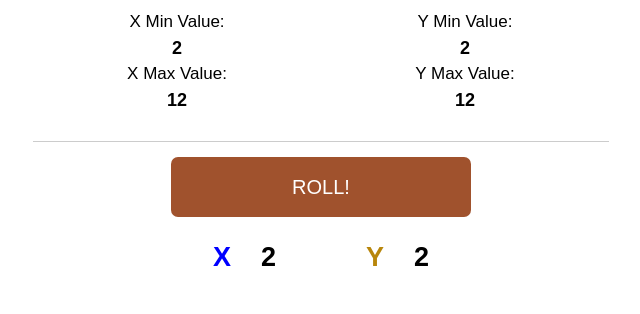
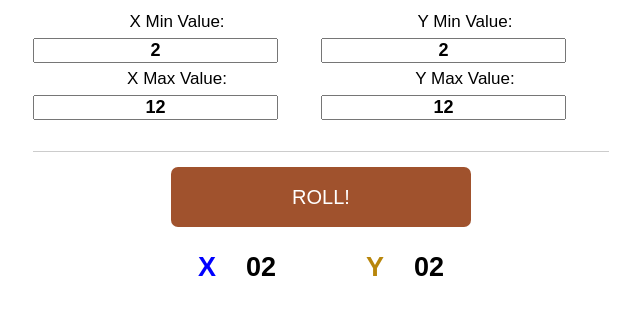
Before and after one commit to orest-cloud/coordinate_randomizer, a plain HTML site: page index.html in a window 1280 px wide. Both pictures are taken after a click on the button "ROLL!". Shown: the part 60-374 px from the top of the page, without its empty margins (319-959 px from the left). Drawn offline with Linux system fonts and the light colour scheme.

Commit message:
Added min and max inputs

```diff
--- a/css/global.css
+++ b/css/global.css
@@ -30,7 +30,7 @@ button {
   font-family: sans-serif;
   font-size: 2rem;
   font-weight: 500;
-  background-color: #A0522D;
+  background-color: Sienna;
   border-radius: 7px;
   border-style: none;
   color: White;
--- a/index.html
+++ b/index.html
@@ -16,16 +16,16 @@
         <section class="settings">
             <div class="settings__column settings__column--first">
                 <p class="settings__paragraph">X Min Value:</p>
-                <p class="settings__number">2</p>
+                <input class="settings__number" value="2" id="xMin"></input>
                 <p class="settings__paragraph">X Max Value:</p>
-                <p class="settings__number">12</p>
+                <input class="settings__number" value="12" id="xMax"></input>
             </div>
 
             <div class="settings__column">
                 <p class="settings__paragraph">Y Min Value:</p>
-                <p class="settings__number">2</p>
+                <input class="settings__number" value="2" id="yMin"></input>
                 <p class="settings__paragraph">Y Max Value:</p>
-                <p class="settings__number">12</p>
+                <input class="settings__number" value="12" id="yMax"></input>
             </div>
         </section>
 
--- a/scripts/scripts.js
+++ b/scripts/scripts.js
@@ -5,27 +5,42 @@ const YCOORD = document.querySelector('#y_number');
 // Identify button
 const ROLLBUTTON = document.querySelector('#button');
 
+const xMinInput = document.querySelector('#xMin');
+const xMaxInput = document.querySelector('#xMax');
+const yMinInput = document.querySelector('#yMin');
+const yMaxInput = document.querySelector('#yMax');
+
 // const CTA = document.querySelector(".cta 3");
 // const ALERT = document.querySelector("#booking-alert“)3
 // CTA.classList.remove("hide”);
 // ALERT.classList.add("hide");
 
-function reveal(e,current) {
-    let min = 2;
-    let max = 12;
+function reveal(e,current, xmin, xmax, ymin, ymax) {
+    // let min = 2;
+    // let max = 12;
+
+    console.log(`Xmin is ${xmin}`);
+
+
 
     e.preventDefault();
     // console.log("Button clicked");
     // current.innerHTML == "Book Now!" ? CTA.innerHTML = "Oooopsl" : CTA.innerHTML = "Book Nowl";
     // ALERT.classList.toggle("hide");
 
-    let newXnum = Math.floor(Math.random() * (max - min + 1) ) + min;
-    let newYnum = Math.floor(Math.random() * (max - min + 1) ) + min;
+    let newXnum = Math.floor(Math.random() * (xmax - xmin + 1) ) + xmin;
+    let newYnum = Math.floor(Math.random() * (ymax - ymin + 1) ) + ymin;
 
     XCOORD.innerHTML = newXnum;
     YCOORD.innerHTML = newYnum;
 
 }
 
-ROLLBUTTON.addEventListener('click', function(e){ reveal(e,this); }, false);
+ROLLBUTTON.addEventListener('click', function(e){
+    let xmin = xMinInput.value;
+    let xmax = xMaxInput.value;
+    let ymin = yMinInput.value;
+    let ymax = yMaxInput.value;
+    reveal(e,this, xmin, xmax, ymin, ymax);
+}, false);
 // ROLLBUTTON.addEventListener('click', function(){console.log("The button was clicked!")}, false);
```
Also changed, not shown: 1 other file.
